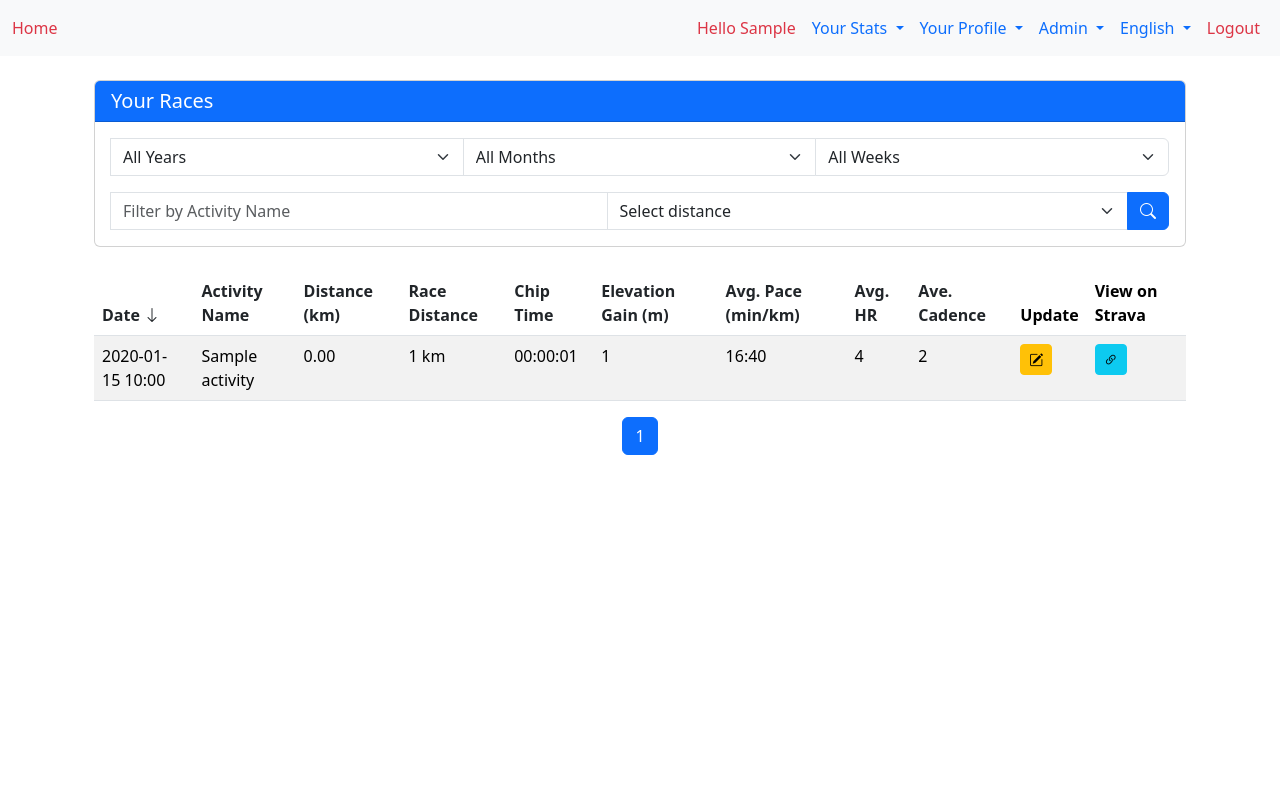
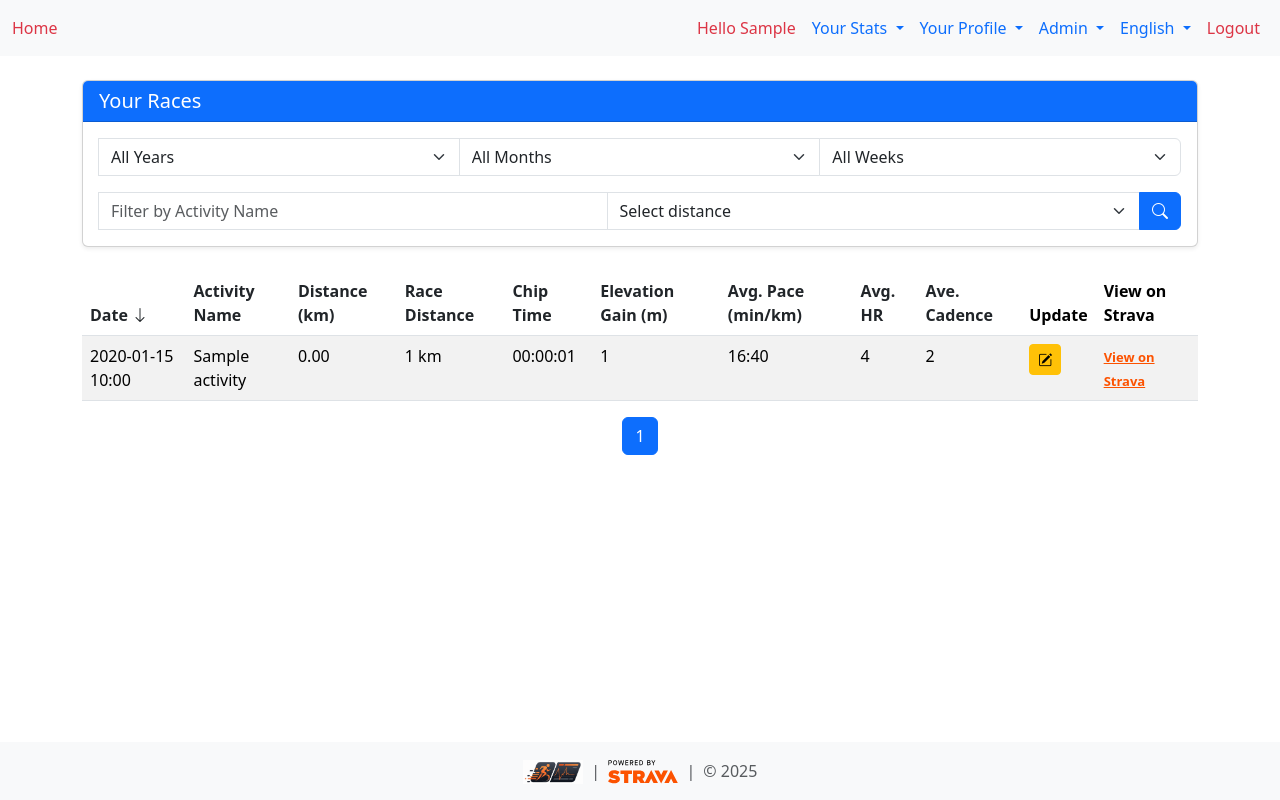
Before and after one commit to zhaoshenhao/strava_dash, a Django app: page /strava_dash/races/ in a window 1280 px wide. Run offline with Django 5.2, Linux system fonts and the light colour scheme; a user stored in the database is signed in; tables that the repository leaves empty hold one stand-in row (values such as "Sample post").

Commit message:
1. Add strava logo, make website compliant for strava integration. 2. Minor page style changes

```diff
--- a/strava_web/static/styles.css
+++ b/strava_web/static/styles.css
@@ -19,7 +19,7 @@
 }
 .login-buttons a {
     display: inline-block;
-    padding: 5px 10px;
+    padding: 12px 30px;
     margin: 10px;
     border-radius: 5px;
     text-decoration: none;
--- a/strava_web/templates/strava_web/activities.html
+++ b/strava_web/templates/strava_web/activities.html
@@ -4,8 +4,7 @@
 {% load tz %}
 {% block title %}{{ item_title }}{% endblock %}
 {% block content %}
-<div class="container mt-4">
-    <div class="card mb-4">
+<div class="card mb-4 shadow-sm">
     <div class="card-header bg-primary text-white">
         <h5 class="mb-0">{{ item_title }}</h5>
     </div>
@@ -159,8 +158,8 @@
                     </td>
                     <td>
                         {% if activity.strava_id %}
-                                <a href="https://www.strava.com/activities/{{ activity.strava_id }}" target="_blank" class="btn btn-sm btn-info">
-                                    <i class="bi bi-link-45deg" data-bs-toggle="tooltip" data-bs-placement="top" title="{% trans 'Go to the activity page in Strava' %}"></i>
+                            <a href="https://www.strava.com/activities/{{ activity.strava_id }}" target="_blank" style="font-weight: bold; color: #FC5200; font-size: small;">
+                                {% trans 'View on Strava' %}
                             </a>
                         {% else %}
                             -
@@ -177,5 +176,4 @@
         {% trans "No activities found matching your criteria." %}
     </div>
 {% endif %}
-</div>
 {% endblock %}
--- a/strava_web/templates/strava_web/base.html
+++ b/strava_web/templates/strava_web/base.html
@@ -26,7 +26,7 @@
         }
     </style>
 </head>
-<body>
+<body class="d-flex flex-column min-vh-100">
     <nav class="navbar navbar-expand-lg navbar-light bg-light">
         <div class="container-fluid">
             <a class="btn btn-link nav-link text-danger" href="{% if user and user.is_authenticated %}{% url 'personal_dashboard' %}{% else %}{% url 'home' %}{% endif %}">{% trans "Home" %}</a>
@@ -60,8 +60,6 @@
                                 <li><a class="dropdown-item text-primary" href="{% url 'password_reset' %}">{% trans "Password" %}</a></li>
                             </ul>
                         </li>
-
-                        {# Admin Dropdown - Only for staff/admin users #}
                         {% if user.is_staff or user.is_superuser %}
                             <li class="nav-item dropdown">
                                 <a class="nav-link dropdown-toggle text-primary" href="#" id="navbarAdminDropdown" role="button" data-bs-toggle="dropdown" aria-expanded="false">
@@ -75,8 +73,6 @@
                                 </ul>
                             </li>
                         {% endif %}
-
-                        {# Language Switcher Dropdown #}
                         <li class="nav-item dropdown">
                             <a class="nav-link dropdown-toggle text-primary" href="#" id="navbarLanguageDropdown" role="button" data-bs-toggle="dropdown" aria-expanded="false">
                                 {% if request.LANGUAGE_CODE == 'zh-hans' %}中文{% else %}English{% endif %}
@@ -102,11 +98,7 @@
                                 <button type="submit" class="btn btn-link nav-link text-danger">{% trans "Logout" %}</button>
                             </form>
                         </li>
-
                     {% else %}
-                        {# Not logged in user menu #}
-
-                        {# Language Switcher Dropdown #}
                         <li class="nav-item dropdown">
                             <a class="nav-link dropdown-toggle" href="#" id="navbarLanguageDropdown" role="button" data-bs-toggle="dropdown" aria-expanded="false">
                                 {% if request.LANGUAGE_CODE == 'zh-hans' %}中文{% else %}English{% endif %}
@@ -130,7 +122,6 @@
                         <li class="nav-item">
                             <a class="nav-link" href="{% url 'strava_login' %}">{% trans "Strava Login/Register" %}</a>
                         </li>
-                        {# Standard Login #}
                         <li class="nav-item">
                             <a class="nav-link" href="{% url 'login' %}">{% trans "Login" %}</a>
                         </li>
@@ -139,7 +130,6 @@
             </div>
         </div>
     </nav>
-
     <div class="toast-container">
         {% if messages %}
             {% for message in messages %}
@@ -158,6 +148,21 @@
         {% block content %}
         {% endblock %}
     </div>
+    <footer class="footer mt-auto py-3 bg-light">
+        <div class="container d-flex justify-content-center align-items-center">
+            <a href="https://yourwebsite.com" class="text-muted text-decoration-none">
+                <img src="{% static 'icon.png' %}" alt="Strava Dash" style="height: 24px;">
+            </a>
+            <span class="text-muted mx-2">|</span>
+            <a href="https://strava.com" target="_blank" rel="noopener noreferrer">
+                <img src="{% static 'api_logo_pwrdBy_strava_stack_orange.svg' %}" alt="Powered by Strava" style="height: 24px;">
+            </a>
+            <span class="text-muted mx-2">|</span>
+            <span class="text-muted">
+                &copy; {% now "Y" %}
+            </span>
+        </div>
+    </footer>
     <script>
         const tooltipTriggerList = document.querySelectorAll('[data-bs-toggle="tooltip"]')
         const tooltipList = [...tooltipTriggerList].map(tooltipTriggerEl => new bootstrap.Tooltip(tooltipTriggerEl))
--- a/strava_web/templates/strava_web/group_dashboard.html
+++ b/strava_web/templates/strava_web/group_dashboard.html
@@ -3,8 +3,7 @@
 {% load url_tags %}
 {% block title %}{% trans "Group Dashboard" %} - {{ group.name }}{% endblock %}
 {% block content %}
-<div class="container mt-4">
-    <div class="card shadow-lg">
+<div class="card mb-4 shadow-sm">
     <div class="card-header bg-primary text-white">
         <h6 class="mb-0">{{ group.name }} - {% trans "Dashboard" %}</h6>
     </div>
@@ -96,5 +95,4 @@
     <a href="{% url 'race_ranking' group_id=group.id %}" class="btn btn-warning">{% trans "Race Ranking" %}</a>
     <a href="{% url 'personal_dashboard' %}" class="btn btn-secondary">{% trans "Your Dashboard" %}</a>
 </div>
-</div>
 {% endblock %}
--- a/strava_web/templates/strava_web/group_manage_members.html
+++ b/strava_web/templates/strava_web/group_manage_members.html
@@ -3,7 +3,6 @@
 {% load url_tags %}
 {% block title %}{{ group.name }}: {% trans "Members" %}{% endblock %}
 {% block content %}
-<div class="container mt-4">
 <div class="card mb-4 shadow-sm">
     <div class="card-header bg-primary text-white">
         <h6 class="h6 mb-0">{{ group.name }}: {% trans "Members" %}</h6>
@@ -106,5 +105,4 @@
         </div>
     </div>
 </div>
-</div>
 {% endblock %}
--- a/strava_web/templates/strava_web/group_membership_edit.html
+++ b/strava_web/templates/strava_web/group_membership_edit.html
@@ -4,8 +4,7 @@
 {% load static %}
 {% block title %}{% trans "Manage Your Group(s)" %}{% endblock %}
 {% block content %}
-<div class="container mt-4">
-    <div class="card mt-4">
+<div class="card mb-4 shadow-sm">
     <div class="card-header bg-primary text-white">
         <h5 class="mb-0">{% trans "Manage Your Group(s)" %}</h5>
     </div>
@@ -138,7 +137,6 @@
         {% include "strava_web/frag_pagination.html" %}
     </div>
 </div>
-</div>
 
 {# 确认退出群组的 JavaScript #}
 <script>
--- a/strava_web/templates/strava_web/groups.html
+++ b/strava_web/templates/strava_web/groups.html
@@ -4,8 +4,7 @@
 {% load static %}
 {% block title %}{% trans "Group Management" %}{% endblock %}
 {% block content %}
-<div class="container mt-4">
-    <div class="card mb-4">
+<div class="card mb-4 shadow-sm">
     <div class="card-header bg-primary text-white">
         <h6 class="mb-0">{% trans "Group List" %}</h6>
     </div>
@@ -124,5 +123,4 @@
         {% include "strava_web/frag_pagination.html" %}
     </div>
 </div>
-</div>
 {% endblock %}
--- a/strava_web/templates/strava_web/home.html
+++ b/strava_web/templates/strava_web/home.html
@@ -1,5 +1,6 @@
 {% extends "strava_web/base.html" %}
 {% load i18n %}
+{% load static %}
 {% block title %}{% trans "Welcome to Strava Dash" %}{% endblock %}
 {% block content %}
     <div class="home-content">
@@ -8,7 +9,7 @@
         <p>{% trans "Connect your Strava account to get started and explore your stats, races, and compete with friends." %}</p>
 
         <div class="login-buttons">
-            <a href="{% url 'strava_login' %}" class="strava-login">{% trans "Login with Strava" %}</a>
+            <a href="{% url 'strava_login' %}" class="strava-link"><img src="{% static 'btn_strava_connect_with_orange.svg' %}" alt="Connect with Strava" class="strava-icon"></a>
             <a href="{% url 'login' %}" class="email-login">{% trans "Login with Email" %}</a>
         </div>
     </div>
--- a/strava_web/templates/strava_web/login.html
+++ b/strava_web/templates/strava_web/login.html
@@ -44,7 +44,7 @@
                     {% trans "If you don't have an account, or you want passwordless login:" %}
                 </div>
                 <div class="input-group login-buttons justify-content-center">
-                    <a href="{% url 'strava_login' %}" class="strava-login">{% trans "Login with Strava" %}</a>
+                    <a href="{% url 'strava_login' %}" class="strava-link"><img src="{% static 'btn_strava_connect_with_orange.svg' %}" alt="Connect with Strava" class="strava-icon"></a>
                 </div>
             </div>
         </div>
--- a/strava_web/templates/strava_web/personal_dashboard.html
+++ b/strava_web/templates/strava_web/personal_dashboard.html
@@ -3,7 +3,6 @@
 {% load url_tags %}
 {% block title %}{% trans "Your Dashboard" %}{% endblock %}
 {% block content %}
-<div class="container mt-4">
 {% if user.is_strava_connected %}
     <div class="card mb-4 shadow-sm">
         <div class="card-header bg-primary text-white">
@@ -241,5 +240,4 @@
         {% endif %}
     </div>
 </div>
-</div>
 {% endblock %}
--- a/strava_web/templates/strava_web/profiles.html
+++ b/strava_web/templates/strava_web/profiles.html
@@ -3,8 +3,7 @@
 {% load url_tags %}
 {% block title %}{% trans "Profile Management" %}{% endblock %}
 {% block content %}
-<div class="container mt-4">
-    <div class="card shadow-lg">
+<div class="card mb-4 shadow-sm">
     <div class="card-header bg-primary text-white">
         <h6 class="mb-0">{% trans "Profile List" %}</h6>
     </div>
@@ -94,5 +93,4 @@
         {% include "strava_web/frag_pagination.html" %}
     </div>
 </div>
-</div>
 {% endblock %}
--- a/strava_web/templates/strava_web/stats_ranking.html
+++ b/strava_web/templates/strava_web/stats_ranking.html
@@ -9,8 +9,7 @@
   background-color: #f2f2ff;
 }
 </style>
-<div class="container mt-4">
-    <div class="card shadow-lg">
+<div class="card mb-4 shadow-sm">
     <div class="card-header bg-primary text-white">
         <h5 class="mb-0">{{ group.name }} - {% trans "Ranking" %}</h5>
     </div>
@@ -57,7 +56,6 @@
             {% trans "Total participants" %}: {{ total_participants }}
             </p>
         </div>
-
         <div class="table-responsive">
             <table class="table table-striped table-hover">
                 <thead>
@@ -108,5 +106,4 @@
 <div class="d-flex justify-content-center mt-4 input-group">
     <a href="{% url 'group_dashboard' group_id=group.id %}" class="btn btn-secondary">{% trans "Group Dashboard" %}</a>
 </div>
-</div>
 {% endblock %}
```
Also changed, not shown: strava_web/templates/strava_web/races.html (deleted, +0 -12 lines), locale/en/LC_MESSAGES/django.po, locale/zh_Hans/LC_MESSAGES/django.po, strava_web/static/api_logo_pwrdBy_strava_stack_orange.svg (added), strava_web/static/btn_strava_connect_with_orange.svg (added). Lines whose indentation alone changed are shown as unchanged.
